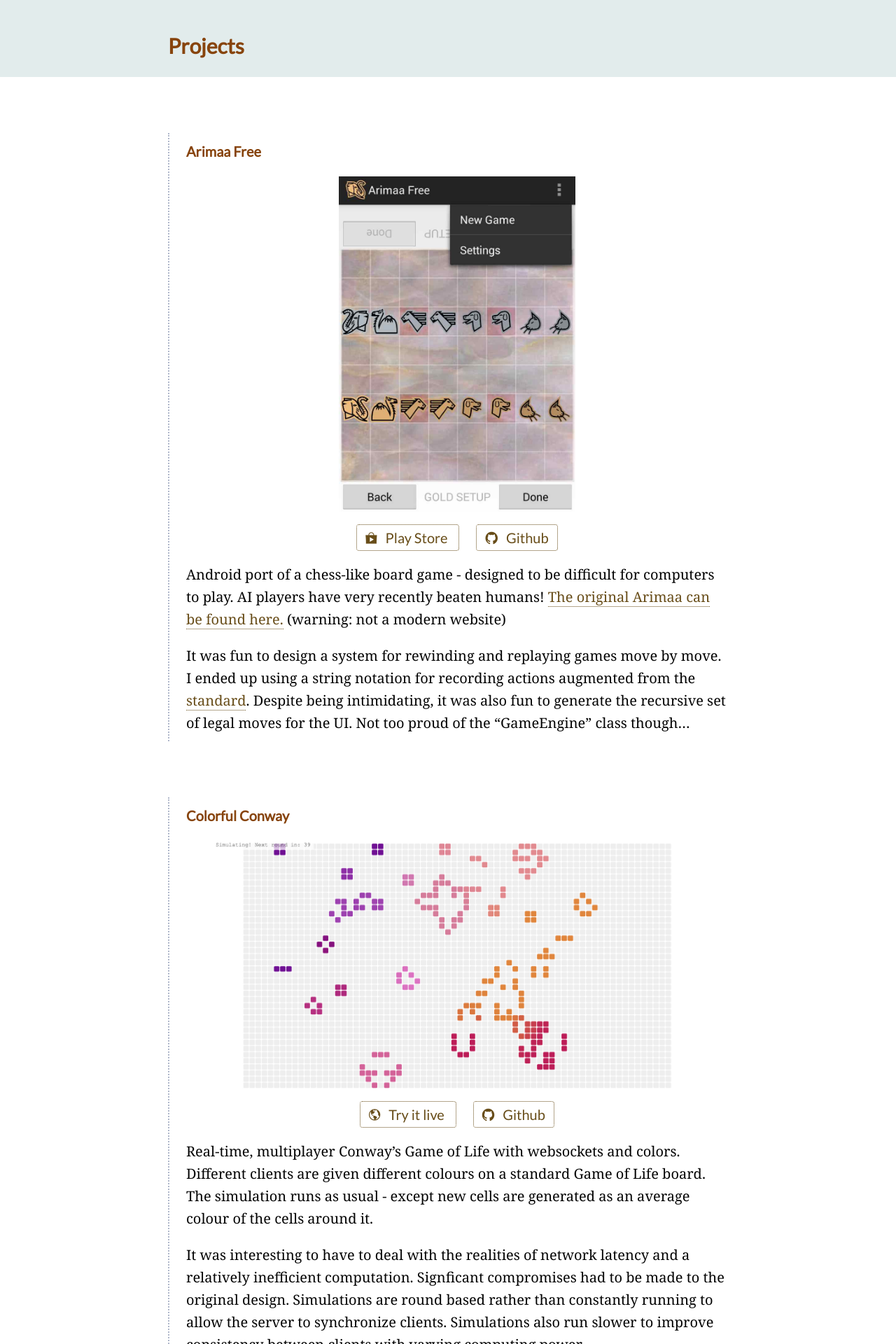
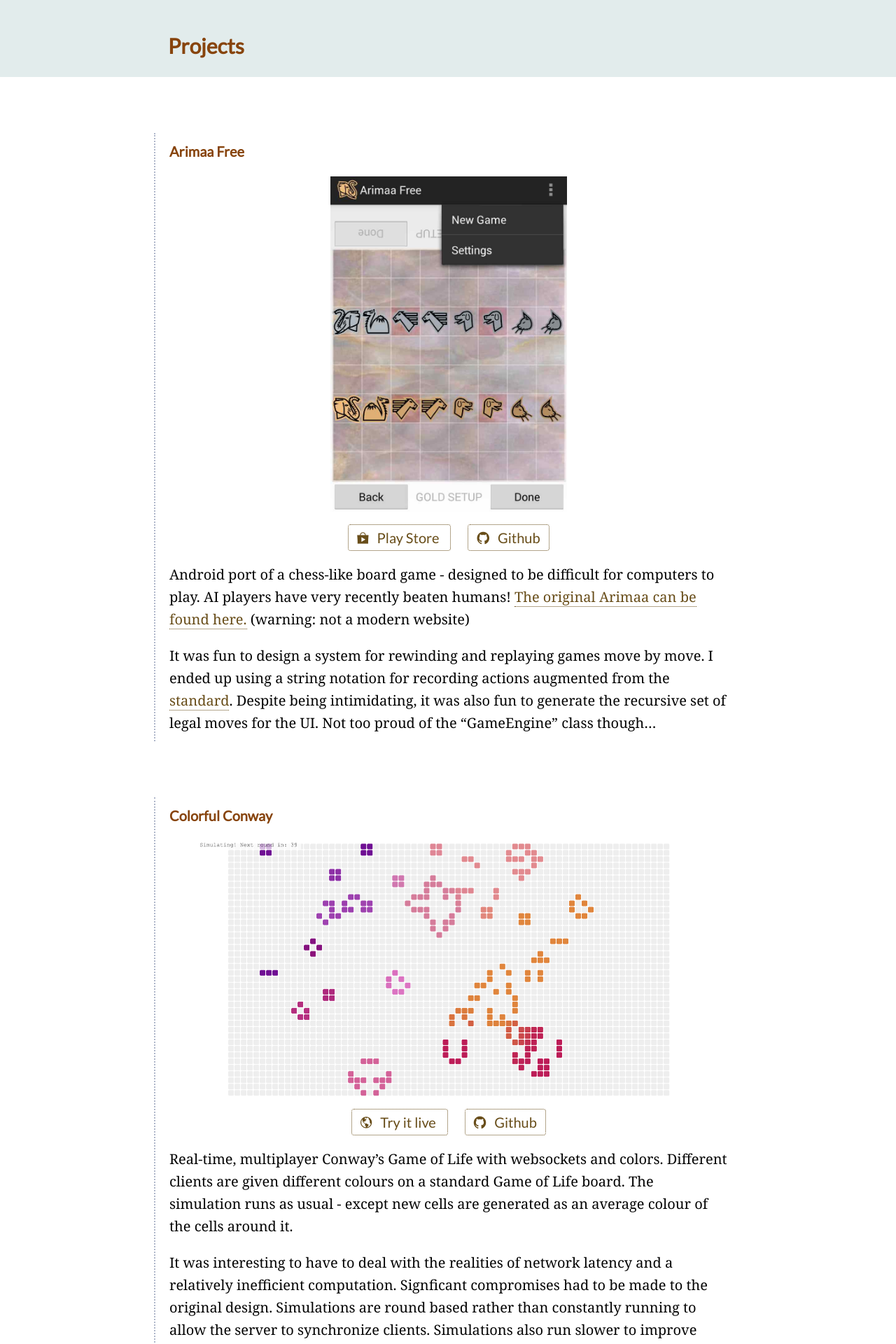
Before and after one commit to jack-song/jack-song.github.io, a Jekyll site: the page built from projects/index.html, in a window 1280 px wide. Shown: the top 1920 px of the page at 70% size. Built offline with Jekyll 4.4.1, drawn with Linux system fonts in a browser that asks for light colours; some web fonts are replaced.

Commit message:
better border highlight

```diff
--- a/_sass/base.scss
+++ b/_sass/base.scss
@@ -120,9 +120,10 @@
   text-align: center;
 }
 
-.bordered {
+.post-preview {
   border-left: 2px dotted $secondary-background-color;
-  padding-left: $content-padding*2;
+  margin-left: -1rem;
+  padding-left: 1rem;
   padding-top: .5rem;
   padding-bottom: .5rem;
   margin-top: 4rem;
--- a/projects/index.html
+++ b/projects/index.html
@@ -4,7 +4,7 @@
 ---
 
 {% for post in site.categories.project %}
-<div class="bordered">
+<div class="post-preview">
   <h2>{{ post.title }}</h2>
 
   {{ post.excerpt }}
```
Also changed, not shown: README.md.
